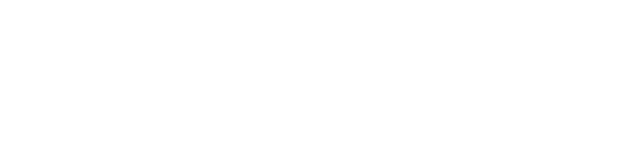
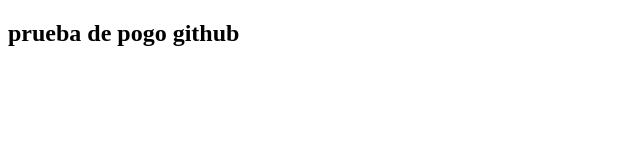
Before and after one commit to MATHIU11/pogo-app, a plain HTML site: page index.html in a window 1280 px wide. Shown: the whole page, without its empty margins (0-640 px from the left). Drawn offline with Linux system fonts and the light colour scheme.

Commit message:
commit 2

```diff
--- a/index.html
+++ b/index.html
@@ -4,9 +4,11 @@
     <meta charset="UTF-8">
     <meta http-equiv="X-UA-Compatible" content="IE=edge">
     <meta name="viewport" content="width=device-width, initial-scale=1.0">
-    <title>Document</title>
+    <title>pogooo</title>
 </head>
 <body>
 
+<h2>prueba de pogo github</h2>
+
 </body>
 </html>
--- /dev/null
+++ b/main.css
@@ -0,0 +1,3 @@
+h2 {
+    color: brown;
+}
```
